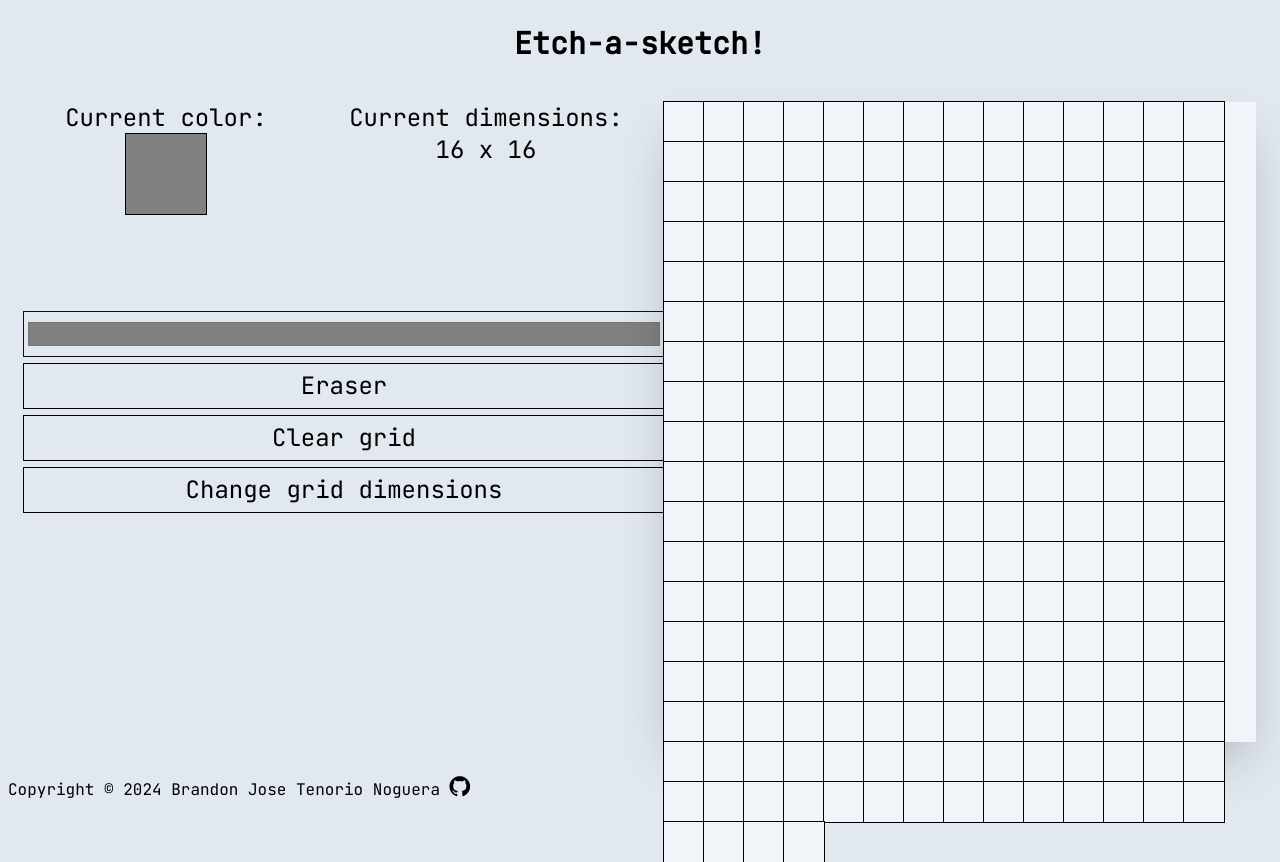
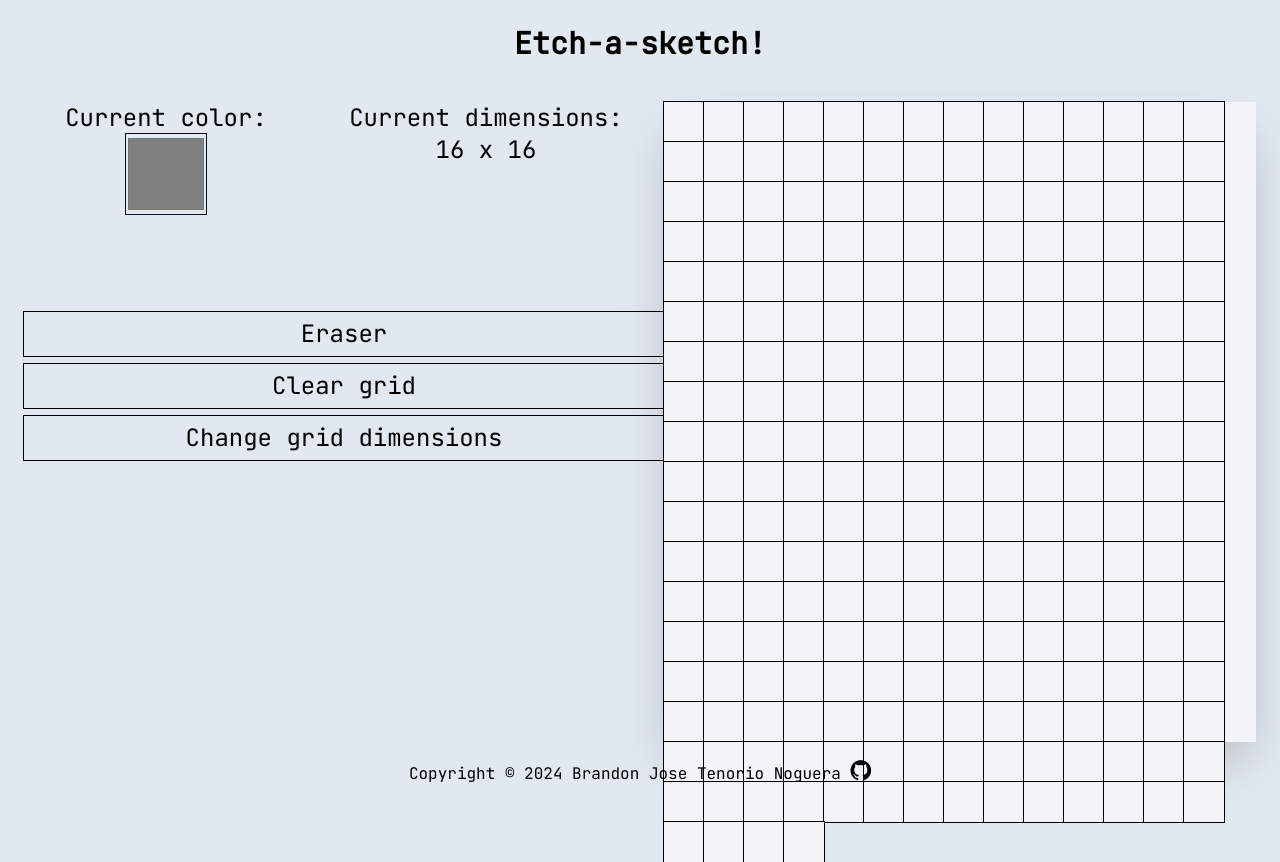
Before and after one commit to bjtn1/etch-a-sketch, a plain HTML site: page index.html in a window 1280 px wide. Drawn offline with Linux system fonts and the light colour scheme.

Commit message:
Make currrent color status box also be the color picker element

```diff
--- a/index.html
+++ b/index.html
@@ -22,7 +22,8 @@
       <div class="current-status-section">
         <div class="current-color-section">
           <div class="current-color-text">Current color:</div>
-          <div class="current-color-div"></div>
+          <input class="color-picker" type="color" value="#808080">
+          <!-- <div class="current-color-div"></div> -->
         </div>
 
         <div class="current-dimensions-section">
@@ -32,7 +33,7 @@
       </div>
 
       <div class="buttons-section">
-        <input class="main-menu-button color-picker" type="color" value="#808080">
+        <!-- <input class="main-menu-button color-picker" type="color" value="#808080"> -->
         <div class="main-menu-button" onclick="erase()">Eraser</div>
         <div class="main-menu-button" onclick="clear_grid()">Clear grid</div>
         <div class="main-menu-button" onclick="change_dimensions()">Change grid dimensions</div>
--- a/src/script.js
+++ b/src/script.js
@@ -13,10 +13,6 @@ color_picker.addEventListener("change", change_color, false);
 color_picker.select();
 
 
-// const footer = document.querySelector("footer");
-// footer.innerHTML = `Copyright © ${new Date().getFullYear()} Brandon Jose Tenorio Noguera`;
-
-
 function draw(e) {
   if (e.type === "mouseover" && !mousedown) {
     return;
@@ -28,7 +24,6 @@ function draw(e) {
 
 function erase() {
   current_color = default_grid_color;
-  update_current_color_div();
 }
 
 
@@ -61,16 +56,6 @@ function create_grid(grid_dimensions) {
   // now we update the dimensions text
   let current_dimensions_div = document.querySelector(".current-dimensions-div");
   current_dimensions_div.innerHTML = `${grid_dimensions} x ${grid_dimensions}`;
-
-
-  // update the current color div
-  update_current_color_div();
-}
-
-
-function update_current_color_div() {
-  let current_color_div = document.querySelector(".current-color-div");
-  current_color_div.style.backgroundColor = current_color;
 }
 
 
@@ -85,7 +70,6 @@ function clear_grid() {
 
 function change_color(event){
   current_color = event.target.value;
-  update_current_color_div();
 }
 
 
--- a/src/style.css
+++ b/src/style.css
@@ -69,6 +69,22 @@ main {
   outline-width: .5px;
 }
 
+.color-picker {
+  padding: 0;
+  height: 80px;
+  width: 80px;
+  outline-style: solid;
+  outline-width: .5px;
+}
+
+.color-picker:hover {
+  cursor: pointer;
+  transform: scale(1.05);
+  transition-duration: 300ms;
+  /* this is tailwindcss' ease-in-out transition timing function */
+  transition-timing-function: cubic-bezier(0.4, 0, 0.2, 1);
+}
+
 input {
   border: 0;
   height: 44px;
@@ -104,6 +120,4 @@ input {
 
 footer {
   text-align: center;
-  position: absolute;
-  bottom: 0;
 }
```
